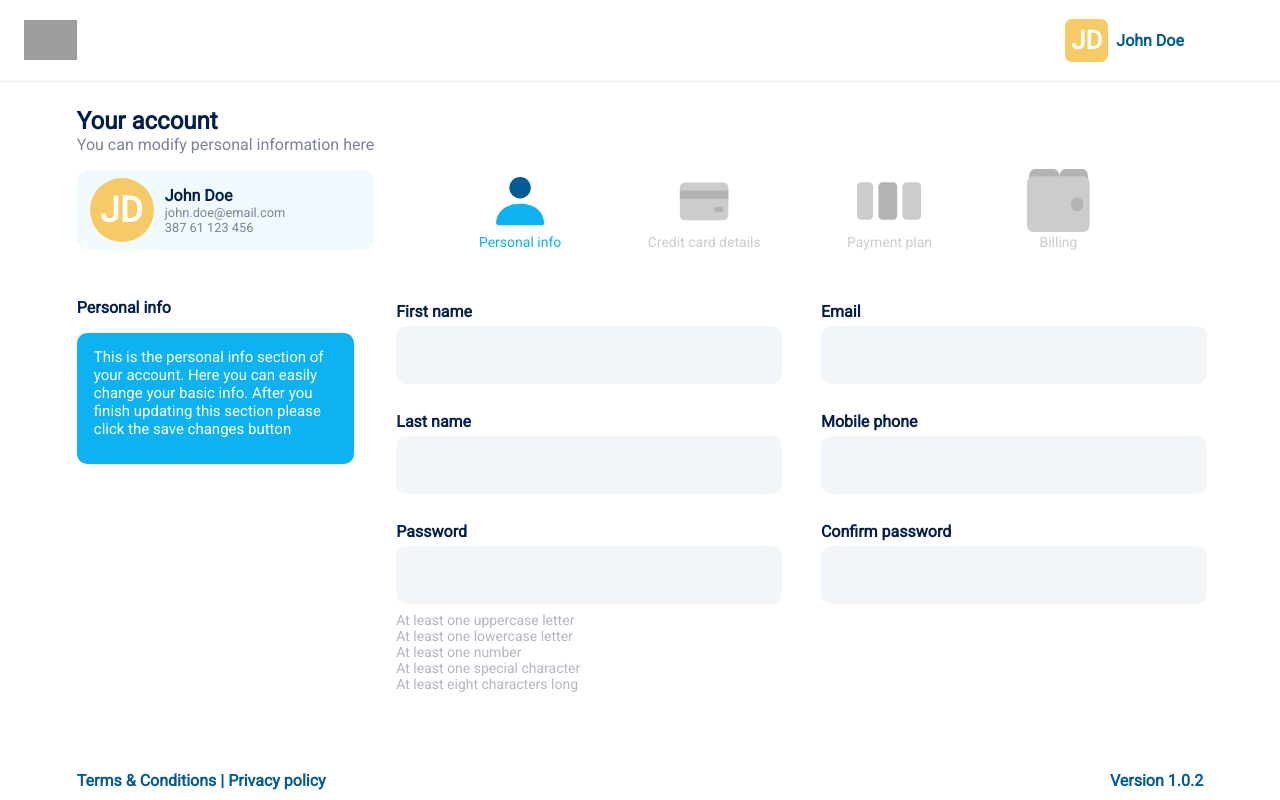
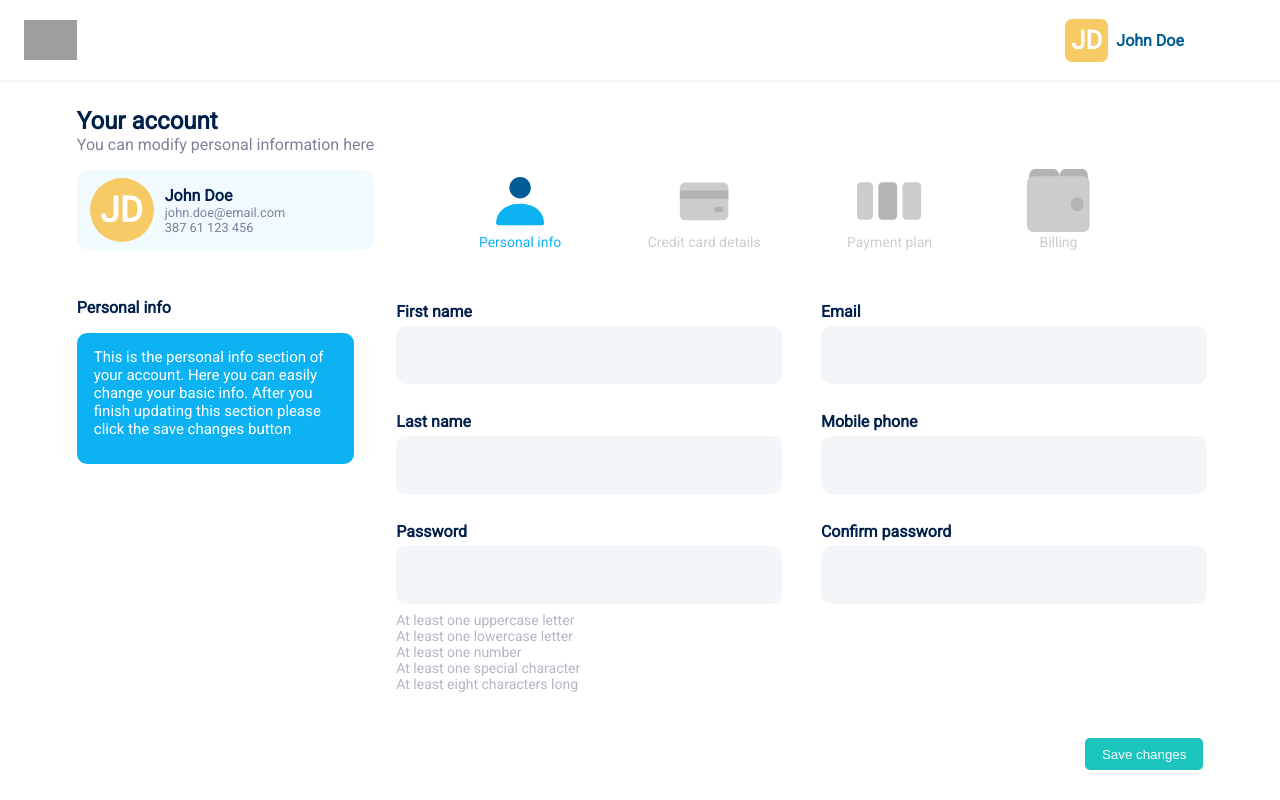
Before and after one commit to zorlakov/profileManagerTask, a React (Create React App) app in the folder profilemanager/: page /personal-info in a window 1280 px wide. Built offline with nearby package versions, Linux system fonts and the light colour scheme; grey boxes are pictures that could not be loaded.

Commit message:
Added save changes button to according pages

```diff
--- a/profilemanager/src/components/credit-cards/credit-cards.jsx
+++ b/profilemanager/src/components/credit-cards/credit-cards.jsx
@@ -3,6 +3,7 @@ import './credit-cards.css';
 import TextBox from '../../components/text-box/text-box';
 import CardSelected from '../../assets/cardSelected.svg';
 import CardNormal from '../../assets/cardNormal.svg';
+import SaveButton from '../save-button/save-button';
 
 export default class CreditCards extends Component {
   render() {
@@ -10,6 +11,7 @@ export default class CreditCards extends Component {
       'Select a valid credit card for your Balance account or add a new card by clicking add new card and filling out the required card information on the left. New card can be selected after being added on the list below.';
     const title = 'Your credit cards';
     return (
+      <div className="page-container">
       <div className='page-cards'>
         <div className='cards-info'>
           <TextBox className='text-info' info={info} title={title} />
@@ -68,6 +70,10 @@ export default class CreditCards extends Component {
           </div>
         </form>
       </div>
+      <div className="save-button-container">
+        <SaveButton />
+      </div>
+      </div>
     );
   }
 }
--- a/profilemanager/src/components/footer/footer.css
+++ b/profilemanager/src/components/footer/footer.css
@@ -29,7 +29,7 @@
   }
 }
 
-@media (max-height: 775px) {
+@media (max-height: 900px) {
   .footer {
     display: none;
   }
--- a/profilemanager/src/components/payments-info/payments-info.jsx
+++ b/profilemanager/src/components/payments-info/payments-info.jsx
@@ -4,6 +4,7 @@ import PaymentOption from '../../components/payment-option/payment-option';
 import StarterIcon from '../../assets/starter.svg';
 import EnterpriseIcon from '../../assets/enterprise.svg';
 import BusinessIcon from '../../assets/business.svg';
+import SaveButton from '../save-button/save-button';
 import './payments-info.css';
 
 export default class Payments extends Component {
@@ -31,6 +32,7 @@ export default class Payments extends Component {
     );
 
     return (
+      <div className='page-container'>
         <div className='payments'>
           <TextBox className='text-info' info={info} title={title} />
           <div className='payment-options'>
@@ -57,6 +59,10 @@ export default class Payments extends Component {
             />
           </div>
         </div>
+        <div className='save-button-container'>
+          <SaveButton />
+        </div>
+      </div>
     );
   }
 }
--- a/profilemanager/src/components/personal-info/personal-info.css
+++ b/profilemanager/src/components/personal-info/personal-info.css
@@ -1,3 +1,10 @@
+.page-container {
+  height: 65vh;
+  display: flex;
+  flex-direction: column;
+  justify-content: space-between;
+}
+
 .text-info {
   width: 30%;
 }
--- a/profilemanager/src/components/personal-info/personal-info.jsx
+++ b/profilemanager/src/components/personal-info/personal-info.jsx
@@ -1,6 +1,7 @@
 import React, { Component } from 'react';
 import './personal-info.css';
 import TextBox from '../text-box/text-box';
+import SaveButton from "../save-button/save-button"
 
 export default class PersonalInfo extends Component {
   render() {
@@ -8,6 +9,7 @@ export default class PersonalInfo extends Component {
       'This is the personal info section of your account. Here you can easily change your basic info. After you finish updating this section please click the save changes button';
     const title = 'Personal info';
     return (
+      <div className="page-container">
       <div className='page-personal'>
         <TextBox className='text-info' info={info} title={title} />
         <form className='input-form'>
@@ -68,6 +70,10 @@ export default class PersonalInfo extends Component {
           </div>
         </form>
       </div>
+      <div className="save-button-container">
+        <SaveButton />
+      </div>
+      </div>
     );
   }
 }
--- a/profilemanager/src/components/profile-manager/profile-manager.jsx
+++ b/profilemanager/src/components/profile-manager/profile-manager.jsx
@@ -1,7 +1,5 @@
 import React, { Component } from 'react';
 import BasicInfo from '../basic-info/basic-info';
-//import PersonalInfo from '../personal-info/personal-info';
-
 import './profile-manager.css';
 
 export default class ProfileManager extends Component {
--- a/profilemanager/src/components/save-button/save-button.css
+++ b/profilemanager/src/components/save-button/save-button.css
@@ -3,4 +3,7 @@
   height: 32px;
   background: #1bc5bd;
   border-radius: 5px;
+  border: none;
+  color: white;
+  float: right;
 }
```
Lines whose indentation alone changed are shown as unchanged.
